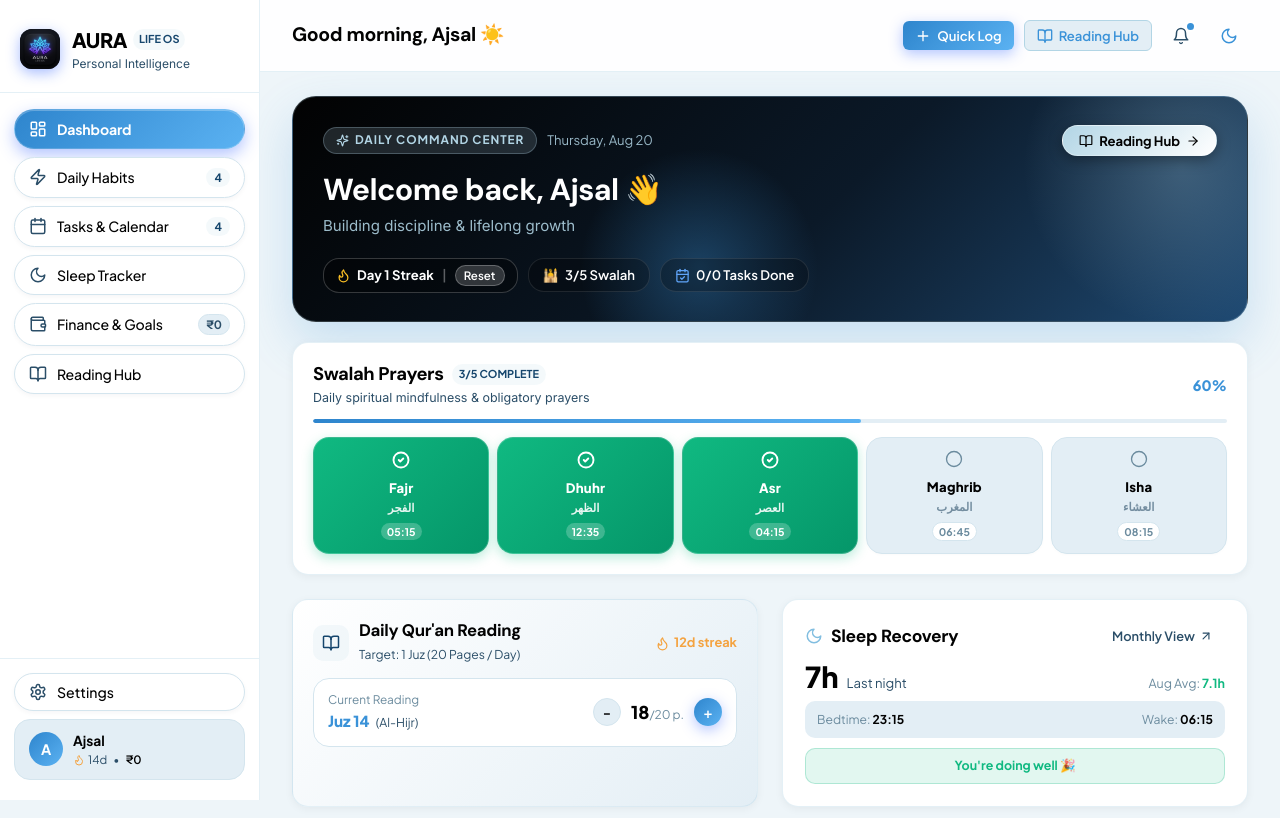
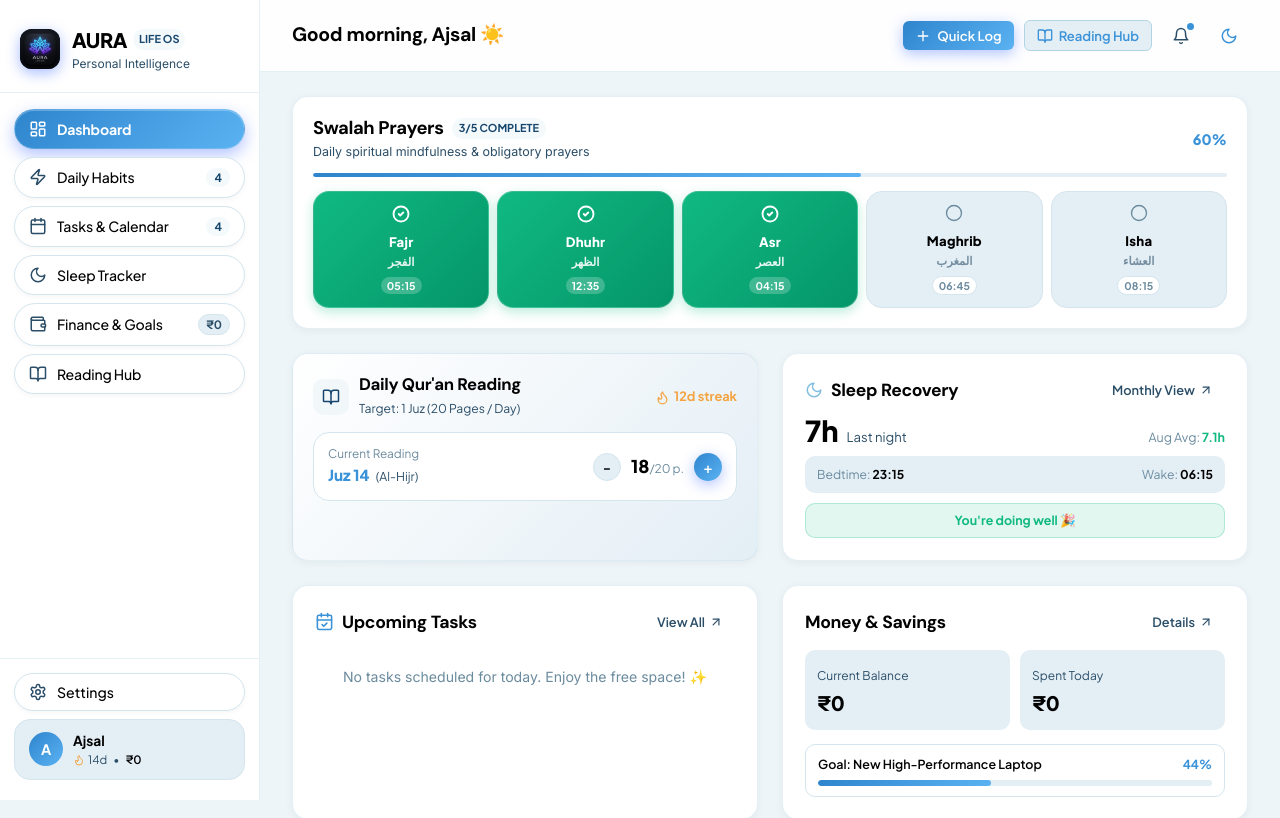
Before and after one commit to ajsaljaxx/daily-routine, a React (Vite) app: page / in a window 1280 px wide. Shown: the top 818 px of the page. Built offline with nearby package versions, Linux system fonts and the light colour scheme.

Commit message:
Remove top hero welcome banner from Dashboard

```diff
--- a/src/components/modules/Dashboard/DashboardView.jsx
+++ b/src/components/modules/Dashboard/DashboardView.jsx
@@ -1,6 +1,5 @@
 import React from 'react';
 import { useApp } from '../../../context/AppContext';
-import DashboardHero from './DashboardHero';
 import { PrayerQuickTracker, QuranQuickTracker } from './PrayerQuickTracker';
 import { UpcomingTasksCard, FinanceQuickCard } from './UpcomingTasksCard';
 import { SleepQuickCard } from './SleepQuickCard';
@@ -10,26 +9,18 @@ export default function DashboardView({ onOpenQuickAction }) {
 
   return (
     <div className="page-content">
-      {/* 1. Dynamic Hero Header */}
-      <div style={{ marginBottom: '20px' }}>
-        <DashboardHero
-          onOpenReading={() => setActivePage('reading')}
-          onQuickLog={onOpenQuickAction}
-        />
-      </div>
-
-      {/* 2. Swalah Prayers Tracker */}
+      {/* 1. Swalah Prayers Tracker */}
       <div style={{ marginBottom: '24px' }}>
         <PrayerQuickTracker />
       </div>
 
-      {/* 3. Daily Qur'an Reading & Sleep Recovery */}
+      {/* 2. Daily Qur'an Reading & Sleep Recovery */}
       <div className="grid-dashboard-row">
         <QuranQuickTracker />
         <SleepQuickCard />
       </div>
 
-      {/* 4. Upcoming Priority Tasks & Money Savings */}
+      {/* 3. Upcoming Priority Tasks & Money Savings */}
       <div className="grid-dashboard-row" style={{ marginBottom: '24px' }}>
         <UpcomingTasksCard />
         <FinanceQuickCard />
```
